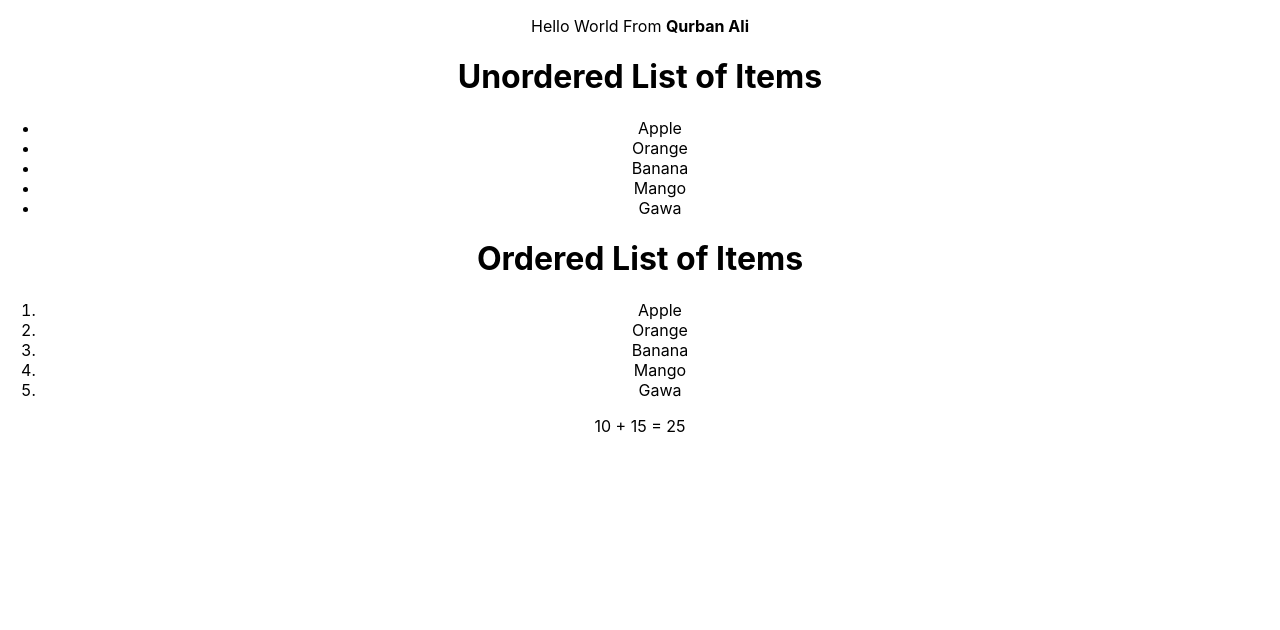
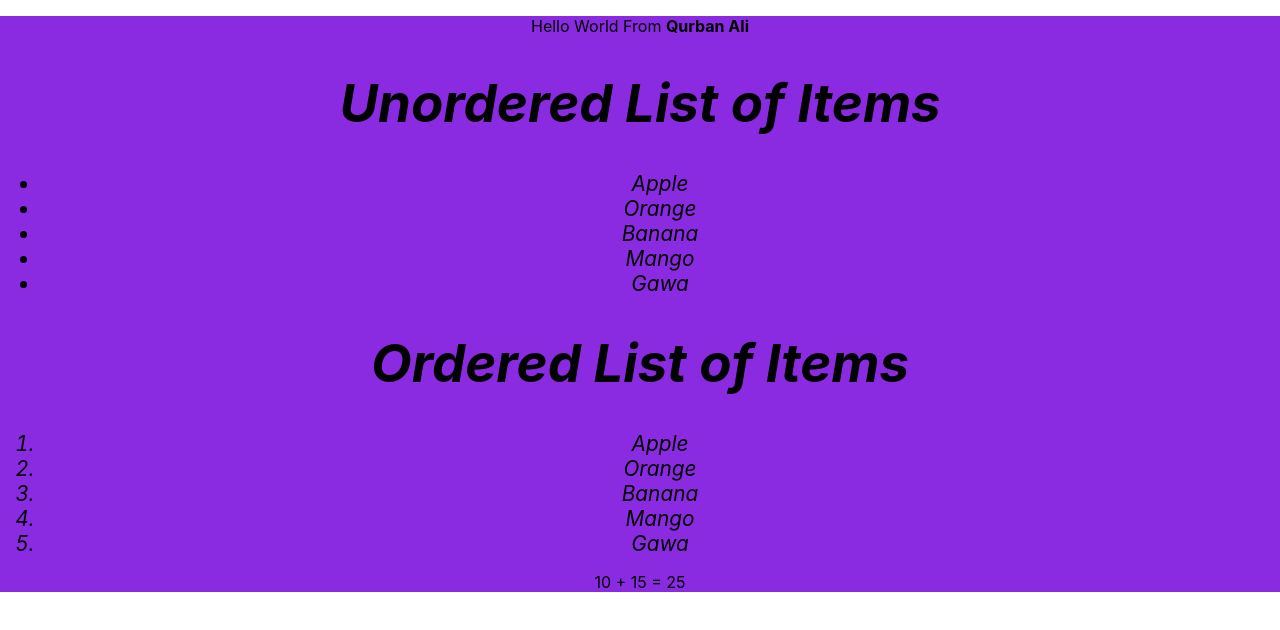
Before and after one commit to QurbanGujjar/myclass03, a React (Create React App) app: page / in a window 1280 px wide. Shown: the top 630 px of the page. Built offline with nearby package versions, Linux system fonts and the light colour scheme.

Commit message:
index.css

```diff
--- a/src/components/Hello.js
+++ b/src/components/Hello.js
@@ -3,7 +3,7 @@ import React, { Component } from 'react'
 class Hello extends Component {
     render() {
         return (
-            <div>
+            <div className ='hello'>
                 <p>Hello World From <strong> { this.props.name} </strong></p>
             <h1>Unordered List of Items</h1>
             <ul>
--- a/src/index.css
+++ b/src/index.css
@@ -11,3 +11,14 @@ code {
   font-family: source-code-pro, Menlo, Monaco, Consolas, 'Courier New',
     monospace;
 }
+.hello{
+  background-color:blueviolet;
+}
+.hello h1{
+  font-style: italic;
+  font-size: 3.3em;
+}
+.hello li{
+  font-style: italic;
+  font-size: 1.3em;
+}
```
Also changed, not shown: 1 other file (tests, documents, lock files or other folders).
